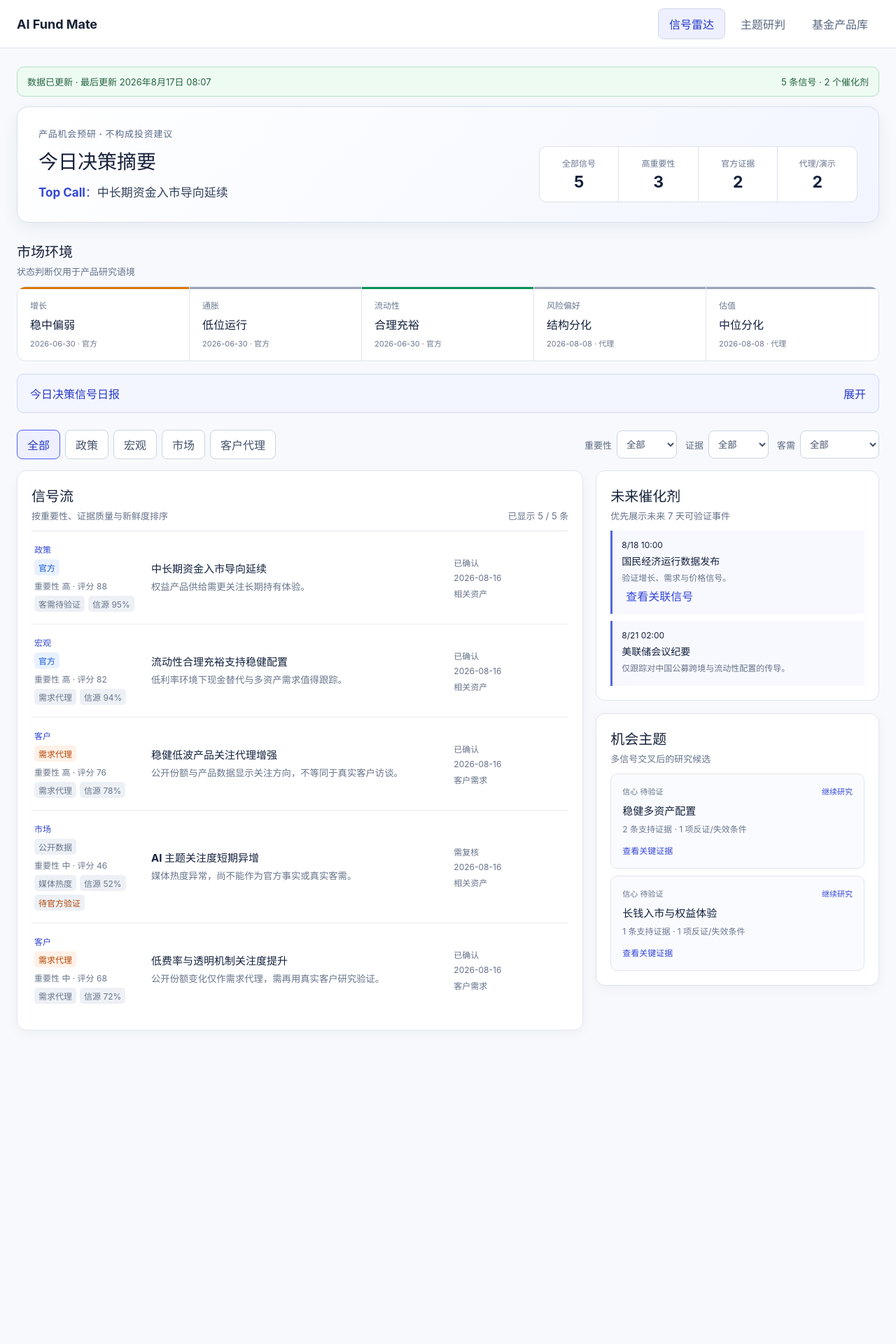
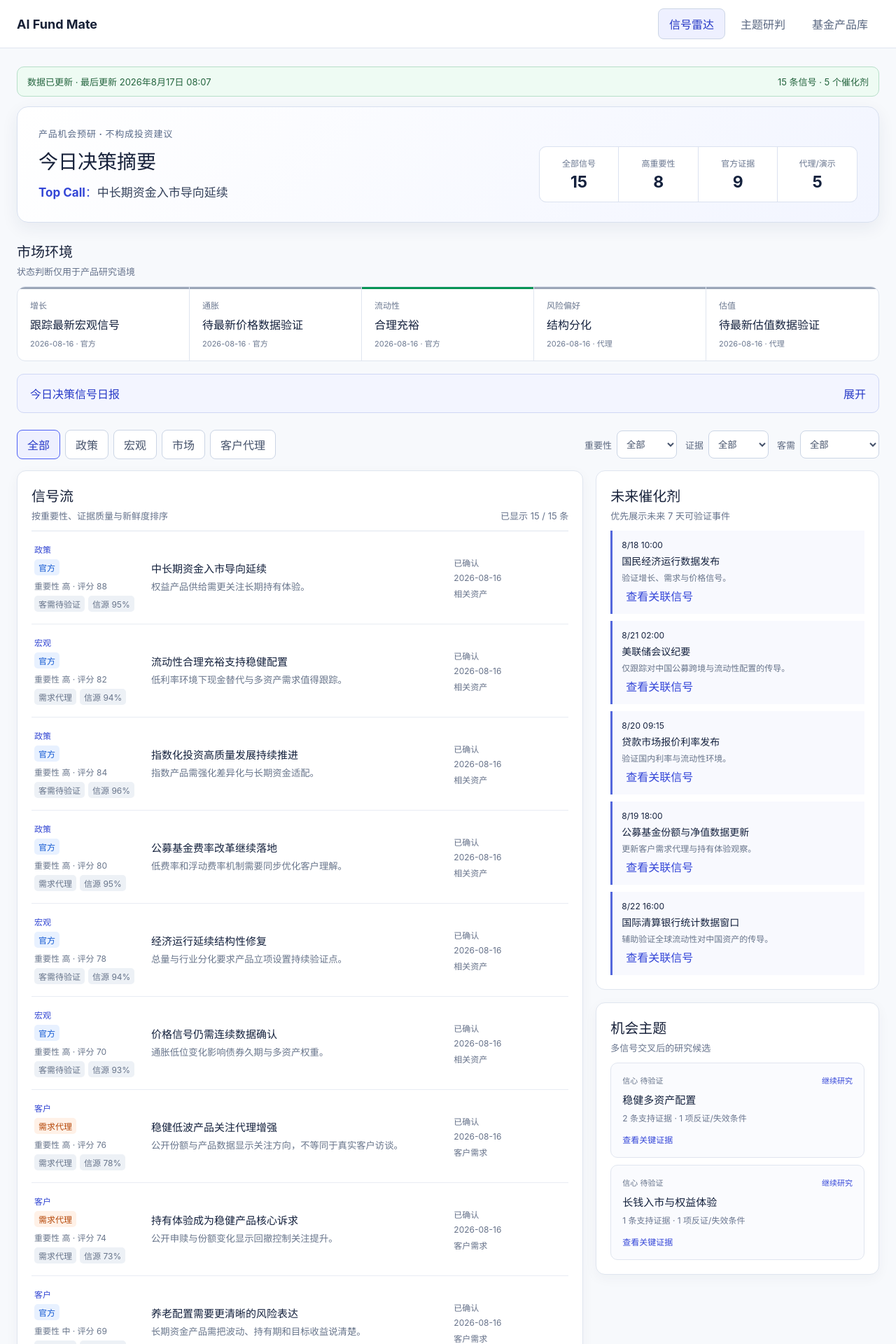
Before and after one commit to Hexi996-web/ai-fund-mate, a React (Vite) app: page / in a window 1280 px wide. Shown: the top 1920 px of the page at 70% size. Before the commit the page ends 1536 px from the top, so only its background shows below. Built offline with nearby package versions, Linux system fonts and the light colour scheme.

Commit message:
fix: make research data refresh reliable

```diff
--- a/public/data/signal-radar.json
+++ b/public/data/signal-radar.json
@@ -1,16 +1,32 @@
 {
   "schemaVersion": 1,
   "generatedAt": "2026-08-17T00:07:00Z",
-  "health": { "status": "healthy", "backend": "postgresql", "lastSuccessfulUpdate": "2026-08-17T00:07:00Z", "fresh": true, "signalCount": 5, "catalystCount": 2, "rawItemCount": 18 },
-  "regime": { "status": "neutral", "label": "结构分化", "rationale": ["流动性合理充裕", "风险偏好结构分化"] },
+  "health": { "status": "healthy", "backend": "postgresql", "lastSuccessfulUpdate": "2026-08-17T00:07:00Z", "fresh": true, "signalCount": 15, "catalystCount": 5, "rawItemCount": 48 },
+  "regime": { "status": "neutral", "label": "结构分化", "rationale": ["流动性合理充裕", "风险偏好结构分化"], "environment": [
+    { "id": "growth", "label": "增长", "state": "跟踪最新宏观信号", "tone": "neutral", "observedAt": "2026-08-16", "evidenceType": "official" },
+    { "id": "inflation", "label": "通胀", "state": "待最新价格数据验证", "tone": "neutral", "observedAt": "2026-08-16", "evidenceType": "official" },
+    { "id": "liquidity", "label": "流动性", "state": "合理充裕", "tone": "positive", "observedAt": "2026-08-16", "evidenceType": "official" },
+    { "id": "risk", "label": "风险偏好", "state": "结构分化", "tone": "neutral", "observedAt": "2026-08-16", "evidenceType": "proxy" },
+    { "id": "valuation", "label": "估值", "state": "待最新估值数据验证", "tone": "neutral", "observedAt": "2026-08-16", "evidenceType": "proxy" }
+  ] },
   "signals": [
     { "id": "policy-equity", "clusterId": "c1", "category": "policy", "title": "中长期资金入市导向延续", "summary": "权益产品供给需更关注长期持有体验。", "priority": 88, "sourceConfidence": 0.95, "customerDemandScore": 0.55, "demandKind": "unknown", "validationStatus": "confirmed", "publishedAt": "2026-08-16T03:00:00Z", "updatedAt": "2026-08-16T03:00:00Z", "sources": [{ "url": "https://www.csrc.gov.cn/", "excerpt": "证监会官方政策发布", "confidence": 0.95 }] },
     { "id": "macro-liquidity", "clusterId": "c2", "category": "macro", "title": "流动性合理充裕支持稳健配置", "summary": "低利率环境下现金替代与多资产需求值得跟踪。", "priority": 82, "sourceConfidence": 0.94, "customerDemandScore": 0.63, "demandKind": "proxy", "validationStatus": "confirmed", "publishedAt": "2026-08-16T05:00:00Z", "updatedAt": "2026-08-16T05:00:00Z", "sources": [{ "url": "https://www.pbc.gov.cn/", "excerpt": "人民银行公开信息", "confidence": 0.94 }] },
     { "id": "customer-steady", "clusterId": "c3", "category": "customer", "title": "稳健低波产品关注代理增强", "summary": "公开份额与产品数据显示关注方向，不等同于真实客户访谈。", "priority": 76, "sourceConfidence": 0.78, "customerDemandScore": 0.7, "demandKind": "proxy", "validationStatus": "confirmed", "publishedAt": "2026-08-16T07:00:00Z", "updatedAt": "2026-08-16T07:00:00Z", "sources": [{ "url": "https://amac.org.cn/", "excerpt": "行业公开份额与产品统计代理", "confidence": 0.78 }] },
     { "id": "customer-fee-proxy", "clusterId": "c5", "category": "customer", "title": "低费率与透明机制关注度提升", "summary": "公开份额变化仅作需求代理，需再用真实客户研究验证。", "priority": 68, "sourceConfidence": 0.72, "customerDemandScore": 0.62, "demandKind": "proxy", "validationStatus": "confirmed", "publishedAt": "2026-08-16T08:00:00Z", "updatedAt": "2026-08-16T08:00:00Z", "sources": [{ "url": "https://amac.org.cn/", "excerpt": "行业公开份额统计代理", "confidence": 0.72 }] },
-    { "id": "market-ai", "clusterId": "c4", "category": "market", "title": "AI 主题关注度短期异增", "summary": "媒体热度异常，尚不能作为官方事实或真实客需。", "priority": 46, "sourceConfidence": 0.52, "customerDemandScore": 0.25, "demandKind": "media_attention", "validationStatus": "pending_official_validation", "publishedAt": "2026-08-16T10:00:00Z", "updatedAt": "2026-08-16T10:00:00Z", "sources": [{ "url": "https://www.csindex.com.cn/", "excerpt": "公开指数与关注度代理", "confidence": 0.52 }] }
+    { "id": "market-ai", "clusterId": "c4", "category": "market", "title": "AI 主题关注度短期异增", "summary": "媒体热度异常，尚不能作为官方事实或真实客需。", "priority": 46, "sourceConfidence": 0.52, "customerDemandScore": 0.25, "demandKind": "media_attention", "validationStatus": "pending_official_validation", "publishedAt": "2026-08-16T10:00:00Z", "updatedAt": "2026-08-16T10:00:00Z", "sources": [{ "url": "https://www.csindex.com.cn/", "excerpt": "公开指数与关注度代理", "confidence": 0.52 }] },
+    { "id": "policy-index", "clusterId": "c6", "category": "policy", "title": "指数化投资高质量发展持续推进", "summary": "指数产品需强化差异化与长期资金适配。", "priority": 84, "sourceConfidence": 0.96, "customerDemandScore": 0.48, "demandKind": "unknown", "validationStatus": "confirmed", "publishedAt": "2026-08-16T01:00:00Z", "updatedAt": "2026-08-16T01:00:00Z", "sources": [{ "url": "https://www.csrc.gov.cn/", "excerpt": "证监会指数化投资政策入口", "confidence": 0.96 }] },
+    { "id": "policy-fee", "clusterId": "c7", "category": "policy", "title": "公募基金费率改革继续落地", "summary": "低费率和浮动费率机制需要同步优化客户理解。", "priority": 80, "sourceConfidence": 0.95, "customerDemandScore": 0.58, "demandKind": "proxy", "validationStatus": "confirmed", "publishedAt": "2026-08-16T02:00:00Z", "updatedAt": "2026-08-16T02:00:00Z", "sources": [{ "url": "https://www.csrc.gov.cn/", "excerpt": "证监会公募基金高质量发展公开信息", "confidence": 0.95 }] },
+    { "id": "macro-growth", "clusterId": "c8", "category": "macro", "title": "经济运行延续结构性修复", "summary": "总量与行业分化要求产品立项设置持续验证点。", "priority": 78, "sourceConfidence": 0.94, "customerDemandScore": 0.4, "demandKind": "unknown", "validationStatus": "confirmed", "publishedAt": "2026-08-16T04:00:00Z", "updatedAt": "2026-08-16T04:00:00Z", "sources": [{ "url": "https://www.stats.gov.cn/sj/", "excerpt": "国家统计局数据发布入口", "confidence": 0.94 }] },
+    { "id": "macro-inflation", "clusterId": "c9", "category": "macro", "title": "价格信号仍需连续数据确认", "summary": "通胀低位变化影响债券久期与多资产权重。", "priority": 70, "sourceConfidence": 0.93, "customerDemandScore": 0.35, "demandKind": "unknown", "validationStatus": "confirmed", "publishedAt": "2026-08-16T04:30:00Z", "updatedAt": "2026-08-16T04:30:00Z", "sources": [{ "url": "https://www.stats.gov.cn/sj/", "excerpt": "国家统计局价格数据入口", "confidence": 0.93 }] },
+    { "id": "market-dividend", "clusterId": "c10", "category": "market", "title": "红利低波拥挤度值得跟踪", "summary": "稳健风格延续但需控制同质化供给风险。", "priority": 66, "sourceConfidence": 0.7, "customerDemandScore": 0.56, "demandKind": "proxy", "validationStatus": "confirmed", "publishedAt": "2026-08-16T06:00:00Z", "updatedAt": "2026-08-16T06:00:00Z", "sources": [{ "url": "https://www.csindex.com.cn/", "excerpt": "公开指数表现代理", "confidence": 0.7 }] },
+    { "id": "market-bond", "clusterId": "c11", "category": "market", "title": "债券久期交易分歧上升", "summary": "稳健产品需降低单一路径依赖并明确回撤预算。", "priority": 64, "sourceConfidence": 0.76, "customerDemandScore": 0.52, "demandKind": "proxy", "validationStatus": "confirmed", "publishedAt": "2026-08-16T06:30:00Z", "updatedAt": "2026-08-16T06:30:00Z", "sources": [{ "url": "https://yield.chinabond.com.cn/", "excerpt": "中债收益率曲线公开数据", "confidence": 0.76 }] },
+    { "id": "customer-hold", "clusterId": "c12", "category": "customer", "title": "持有体验成为稳健产品核心诉求", "summary": "公开申赎与份额变化显示回撤控制关注提升。", "priority": 74, "sourceConfidence": 0.73, "customerDemandScore": 0.75, "demandKind": "proxy", "validationStatus": "confirmed", "publishedAt": "2026-08-16T08:30:00Z", "updatedAt": "2026-08-16T08:30:00Z", "sources": [{ "url": "https://www.amac.org.cn/", "excerpt": "基金行业公开统计代理", "confidence": 0.73 }] },
+    { "id": "customer-pension", "clusterId": "c13", "category": "customer", "title": "养老配置需要更清晰的风险表达", "summary": "长期资金产品需把波动、持有期和目标收益说清楚。", "priority": 69, "sourceConfidence": 0.88, "customerDemandScore": 0.67, "demandKind": "proxy", "validationStatus": "confirmed", "publishedAt": "2026-08-16T09:00:00Z", "updatedAt": "2026-08-16T09:00:00Z", "sources": [{ "url": "https://www.gov.cn/", "excerpt": "个人养老金制度公开政策信息", "confidence": 0.88 }] },
+    { "id": "global-fed", "clusterId": "c14", "category": "macro", "title": "美联储路径影响跨境流动性预期", "summary": "仅在对中国公募跨境和汇率配置存在传导时纳入。", "priority": 60, "sourceConfidence": 0.94, "customerDemandScore": 0.3, "demandKind": "unknown", "validationStatus": "confirmed", "publishedAt": "2026-08-16T09:30:00Z", "updatedAt": "2026-08-16T09:30:00Z", "sources": [{ "url": "https://www.federalreserve.gov/", "excerpt": "美联储官方公开信息", "confidence": 0.94 }] },
+    { "id": "global-bis", "clusterId": "c15", "category": "macro", "title": "全球流动性变化需关注中国资产传导", "summary": "国际数据只作为国内资产配置的辅助验证。", "priority": 54, "sourceConfidence": 0.9, "customerDemandScore": 0.2, "demandKind": "unknown", "validationStatus": "confirmed", "publishedAt": "2026-08-16T10:30:00Z", "updatedAt": "2026-08-16T10:30:00Z", "sources": [{ "url": "https://www.bis.org/", "excerpt": "国际清算银行公开数据", "confidence": 0.9 }] }
   ],
   "themes": [{ "id": "steady-allocation", "title": "稳健多资产配置", "signalIds": ["macro-liquidity", "customer-steady"] }, { "id": "long-equity", "title": "长钱入市与权益体验", "signalIds": ["policy-equity"] }],
-  "catalysts": [{ "id": "nbs-release", "signalId": "macro-liquidity", "title": "国民经济运行数据发布", "scheduledAt": "2026-08-18T02:00:00Z", "priority": 80, "description": "验证增长、需求与价格信号。", "validationStatus": "confirmed" }, { "id": "fed-minutes", "signalId": null, "title": "美联储会议纪要", "scheduledAt": "2026-08-20T18:00:00Z", "priority": 55, "description": "仅跟踪对中国公募跨境与流动性配置的传导。", "validationStatus": "confirmed" }],
+  "catalysts": [{ "id": "nbs-release", "signalId": "macro-growth", "title": "国民经济运行数据发布", "scheduledAt": "2026-08-18T02:00:00Z", "priority": 80, "description": "验证增长、需求与价格信号。", "validationStatus": "confirmed" }, { "id": "fed-minutes", "signalId": "global-fed", "title": "美联储会议纪要", "scheduledAt": "2026-08-20T18:00:00Z", "priority": 55, "description": "仅跟踪对中国公募跨境与流动性配置的传导。", "validationStatus": "confirmed" }, { "id": "lpr-release", "signalId": "macro-liquidity", "title": "贷款市场报价利率发布", "scheduledAt": "2026-08-20T01:15:00Z", "priority": 76, "description": "验证国内利率与流动性环境。", "validationStatus": "confirmed" }, { "id": "fund-disclosure", "signalId": "customer-hold", "title": "公募基金份额与净值数据更新", "scheduledAt": "2026-08-19T10:00:00Z", "priority": 62, "description": "更新客户需求代理与持有体验观察。", "validationStatus": "confirmed" }, { "id": "bis-data", "signalId": "global-bis", "title": "国际清算银行统计数据窗口", "scheduledAt": "2026-08-22T08:00:00Z", "priority": 45, "description": "辅助验证全球流动性对中国资产的传导。", "validationStatus": "confirmed" }],
   "dailyBrief": { "id": "daily-brief-2026-08-17", "windowStart": "2026-08-16T00:00:00Z", "windowEnd": "2026-08-17T00:00:00Z", "generatedAt": "2026-08-17T00:07:00Z", "body": "政策与客需信号共同指向稳健持有体验；AI 热度仅作待验证异常。", "status": "published", "signalIds": ["customer-steady", "policy-equity"], "topCall": "优先验证低回撤多资产产品定位" }
 }
--- a/src/features/signal-radar/SignalRadar.jsx
+++ b/src/features/signal-radar/SignalRadar.jsx
@@ -37,7 +37,7 @@ export function SignalRadar() {
     <main className="radar-content">
       <SignalHealth {...result} />
       {result.snapshot ? <>
-        <SignalSummary summary={summary} regime={MARKET_REGIME} />
+        <SignalSummary summary={summary} regime={result.snapshot.regime?.environment ?? MARKET_REGIME} />
         <DailyBrief brief={result.snapshot.dailyBrief} signals={signals} open={briefOpen} onToggle={() => setBriefOpen((value) => !value)} onOpenSignal={openSignal} />
         <SignalFilters filters={filters} onChange={(next) => { setFilters(next); setVisibleCount(PAGE_SIZE) }} />
         <div className="radar-workspace">
--- a/src/features/signal-radar/signalData.js
+++ b/src/features/signal-radar/signalData.js
@@ -1,9 +1,9 @@
 export const MARKET_REGIME = [
-  { id: 'growth', label: '增长', state: '稳中偏弱', tone: 'negative', observedAt: '2026-06-30', evidenceType: 'official' },
-  { id: 'inflation', label: '通胀', state: '低位运行', tone: 'neutral', observedAt: '2026-06-30', evidenceType: 'official' },
-  { id: 'liquidity', label: '流动性', state: '合理充裕', tone: 'positive', observedAt: '2026-06-30', evidenceType: 'official' },
-  { id: 'risk', label: '风险偏好', state: '结构分化', tone: 'neutral', observedAt: '2026-08-08', evidenceType: 'proxy' },
-  { id: 'valuation', label: '估值', state: '中位分化', tone: 'neutral', observedAt: '2026-08-08', evidenceType: 'proxy' },
+  { id: 'growth', label: '增长', state: '等待实时数据', tone: 'neutral', observedAt: '--', evidenceType: 'official' },
+  { id: 'inflation', label: '通胀', state: '等待实时数据', tone: 'neutral', observedAt: '--', evidenceType: 'official' },
+  { id: 'liquidity', label: '流动性', state: '等待实时数据', tone: 'neutral', observedAt: '--', evidenceType: 'official' },
+  { id: 'risk', label: '风险偏好', state: '等待实时数据', tone: 'neutral', observedAt: '--', evidenceType: 'proxy' },
+  { id: 'valuation', label: '估值', state: '等待实时数据', tone: 'neutral', observedAt: '--', evidenceType: 'proxy' },
 ]
 
 export const SIGNALS = [
```
Also changed, not shown: data_pipeline/schemas/signal-radar-v1.schema.json (+16 -2 lines), 1 other file (tests, documents, lock files or other folders).
